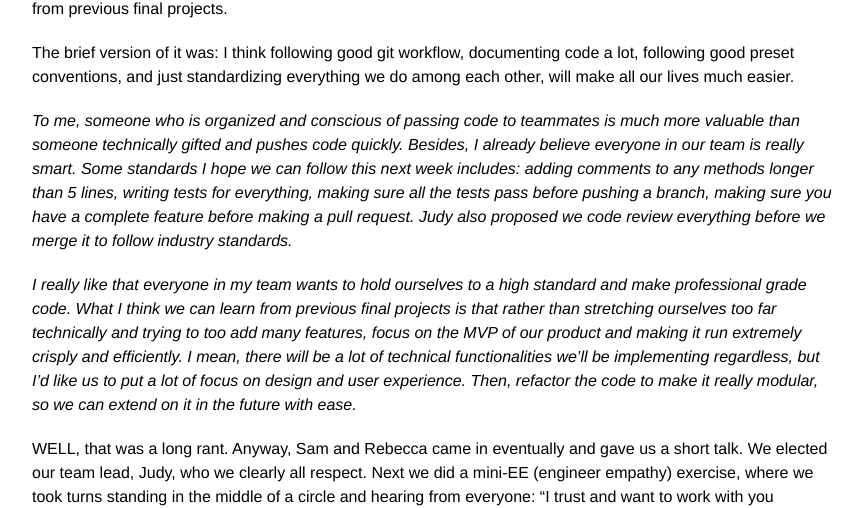
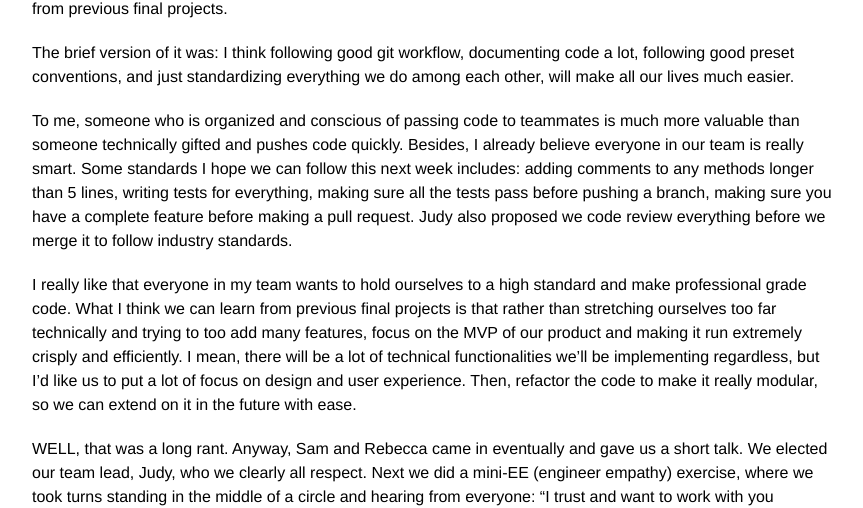
Before and after one commit to ksin/ksin.github.io, a Jekyll site: the page built from _posts/2014-07-02-dbc-final-projects-part-one.markdown, in a window 1280 px wide. Shown: the part 1347-1855 px from the top of the page, without its empty margins (208-1071 px from the left). Built offline with Jekyll 4.4.1, drawn with Linux system fonts in a browser that asks for light colours.

Commit message:
Typo fix

```diff
--- a/_posts/2014-07-02-dbc-final-projects-part-one.markdown
+++ b/_posts/2014-07-02-dbc-final-projects-part-one.markdown
@@ -20,9 +20,9 @@ Afterwards, I was compelled to tell everyone what my ideal final project was, th
 
 The brief version of it was: I think following good git workflow, documenting code a lot, following good preset conventions, and just standardizing everything we do among each other, will make all our lives much easier.
 
-*To me, someone who is organized and conscious of passing code to teammates is much more valuable than someone technically gifted and pushes code quickly. Besides, I already believe everyone in our team is really smart. Some standards I hope we can follow this next week includes: adding comments to any methods longer than 5 lines, writing tests for everything, making sure all the tests pass before pushing a branch, making sure you have a complete feature before making a pull request. Judy also proposed we code review everything before we merge it to follow industry standards.*
+To me, someone who is organized and conscious of passing code to teammates is much more valuable than someone technically gifted and pushes code quickly. Besides, I already believe everyone in our team is really smart. Some standards I hope we can follow this next week includes: adding comments to any methods longer than 5 lines, writing tests for everything, making sure all the tests pass before pushing a branch, making sure you have a complete feature before making a pull request. Judy also proposed we code review everything before we merge it to follow industry standards.
 
-*I really like that everyone in my team wants to hold ourselves to a high standard and make professional grade code. What I think we can learn from previous final projects is that rather than stretching ourselves too far technically and trying to too add many features, focus on the MVP of our product and making it run extremely crisply and efficiently. I mean, there will be a lot of technical functionalities we'll be implementing regardless, but I'd like us to put a lot of focus on design and user experience. Then, refactor the code to make it really modular, so we can extend on it in the future with ease.*
+I really like that everyone in my team wants to hold ourselves to a high standard and make professional grade code. What I think we can learn from previous final projects is that rather than stretching ourselves too far technically and trying to too add many features, focus on the MVP of our product and making it run extremely crisply and efficiently. I mean, there will be a lot of technical functionalities we'll be implementing regardless, but I'd like us to put a lot of focus on design and user experience. Then, refactor the code to make it really modular, so we can extend on it in the future with ease.
 
 WELL, that was a long rant. Anyway, Sam and Rebecca came in eventually and gave us a short talk. We elected our team lead, Judy, who we clearly all respect. Next we did a mini-EE (engineer empathy) exercise, where we took turns standing in the middle of a circle and hearing from everyone: "I trust and want to work with you because... and I trust and would want to work with you more if..." It was really pleasant hearing everyone's trust in each other, and maybe I'll go into what we all told each other someday.
 
```
